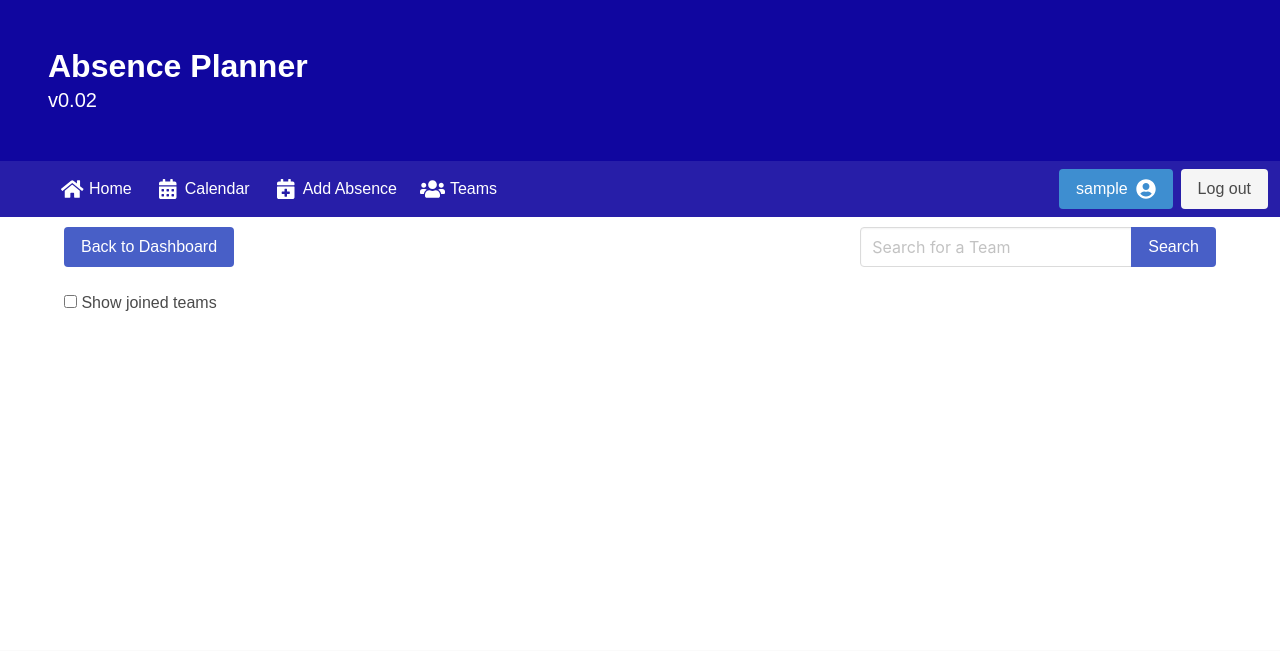
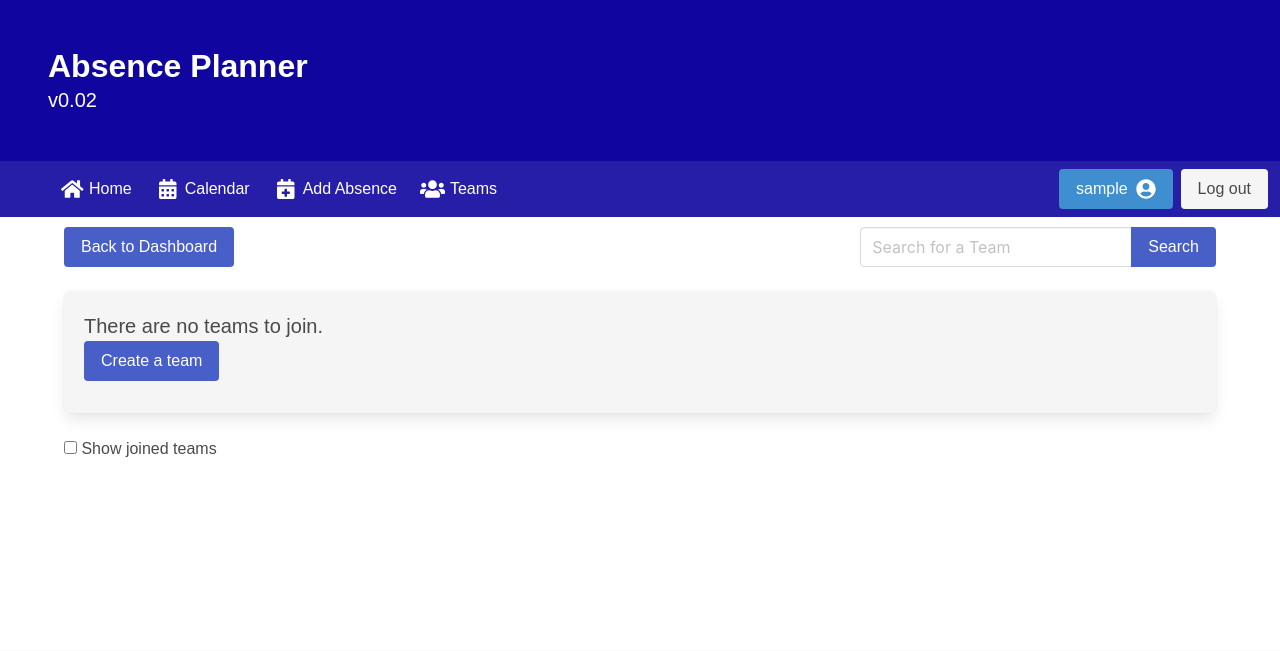
Before and after one commit to rropen/absense-planner, a Django app: page /teams/join in a window 1280 px wide. Shown: the top 651 px of the page. Run offline with Django 3.2, Linux system fonts and the light colour scheme; the visitor is signed in with stand-in values (Sample User, id 1); data that the repository does not hold is empty; some libraries are stand-ins or nearby versions.

Commit message:
"no entry" messages
when there are no entries for notifications, or teams available to join or alreaddy have been joined, a message will be displayed

```diff
--- a/ap_src/templates/teams/join_team.html
+++ b/ap_src/templates/teams/join_team.html
@@ -2,6 +2,7 @@
 {% block title %}Join Team{% endblock %}
 {% load static %}
 {% block content %}
+
 <div class="container">
     <div class="level">
         <div class="level-left">
@@ -18,6 +19,15 @@
             </div>
         </div>
     </div>
+
+{% if not all_teams or not joined_teams %}
+<div class="container has-background-light box">
+    <div class="is-size-5 mb-3">
+        <span class="is-block is-size-5">There are no teams to join.</span>
+        <a class="button is-link" href="{% url 'create_team' %}">Create a team</a>
+    </div>
+</div>
+{% endif %}
 
     <label for="chkJoined" class="checkbox">
         <input type="checkbox" id="chkJoined" onclick="ShowHideDiv(this)"> Show joined teams </input>
```
Also changed, not shown: ap_src/templates/ap_app/profile.html (+8 -0 lines), ap_src/templates/teams/dashboard.html (+11 -0 lines), ap_src/templates/teams/invites.html (+9 -1 lines).
